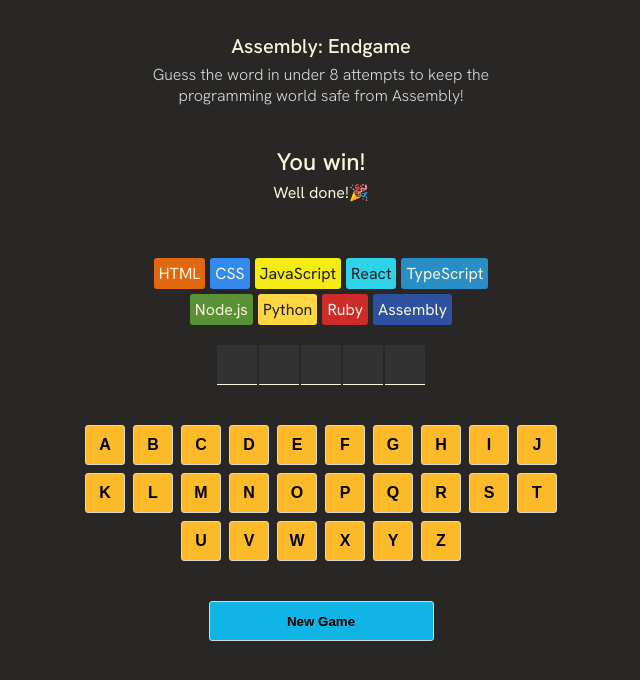
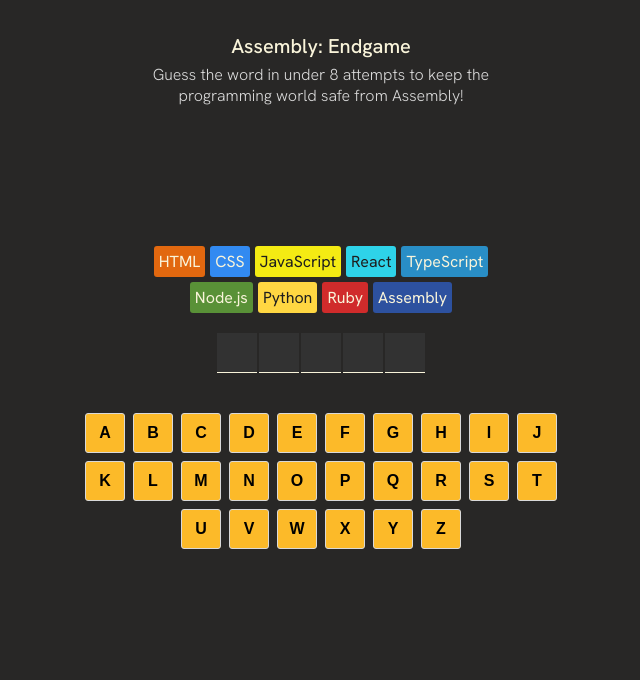
Before and after one commit to TaraT1/endgame, a React (Vite) app: page / in a window 1280 px wide. Shown: the top 680 px of the page, without its empty margins (319-959 px from the left). Built offline with nearby package versions, Linux system fonts and the light colour scheme.

Commit message:
Add win/lost display functionality & notes

```diff
--- a/App.jsx
+++ b/App.jsx
@@ -11,6 +11,13 @@ export default function AssemblyEndgame() {
     //incorrect guesses
     const wrongGuessCount = letterGuess.filter(letter => !currentWord.includes(letter)).length
 
+    //Game staus
+    const isGameWon =
+        currentWord.split("").every(letter => letterGuess.includes(letter))
+    const isGameLost =
+        wrongGuessCount > languages.length - 1
+    const isGameOver = isGameWon || isGameLost
+
     //Static values
     //For language badges
     const languageElements = languages.map((language, index) => {
@@ -19,9 +26,10 @@ export default function AssemblyEndgame() {
             backgroundColor: language.backgroundColor,
             color: language.color
         }
+        const className = clsx("badge", isLanguageLost && "lost")
         return (
             <span
-                className={`badge ${isLanguageLost ? "lost" : ""}`}
+                className={className}
                 key={language.name}
                 style={styles}
                 > {language.name}
@@ -61,6 +69,7 @@ export default function AssemblyEndgame() {
             wrong: isNotInWord
         })
 
+
         return (
             <button
                 className={className}
@@ -72,6 +81,11 @@ export default function AssemblyEndgame() {
         )
     })
 
+    const gameStatusClass = clsx("game-status", {
+        won: isGameWon,
+        lost: isGameLost
+    })
+
     return (
         <main>
             <header>
@@ -79,9 +93,23 @@ export default function AssemblyEndgame() {
                 <p>Guess the word in under 8 attempts to keep the programming world safe from Assembly!</p>
             </header>
 
-            <section className="game-status">
-                <h2>You win!</h2>
-                <p>Well done!🎉</p>
+            <section className={gameStatusClass}>
+            {isGameOver ? (
+                isGameWon ? (
+                <>
+                    <h2>You win!</h2>
+                    <p>Well done!🎉</p>
+                </>
+            ) : (
+                <>
+                    <h2>Game Over!</h2>
+                    <p> You lose! Better start learning Assembly 😭</p>
+                </>
+                )
+            ): (
+                    null
+                )
+            }
             </section>
 
             <section className="languages">
@@ -96,9 +124,8 @@ export default function AssemblyEndgame() {
                 {keyboardElements}
             </section>
 
-            <button className="new-game">New Game</button>
+            {isGameOver && <button className="new-game">New Game</button>}
 
         </main>
-
     )
 }
--- a/index.css
+++ b/index.css
@@ -46,6 +46,14 @@ section.game-status {
     color: #F9F4DA;
     border-radius: 5px;
     margin-block: 30px;
+}
+
+section.game-status.won {
+    background-color: #10A95B;
+}
+
+section.game-status.lost {
+    background-color: #EC5D49;
 }
 
 section.game-status > h2 {
```
Also changed, not shown: 1 other file (tests, documents, lock files or other folders).
